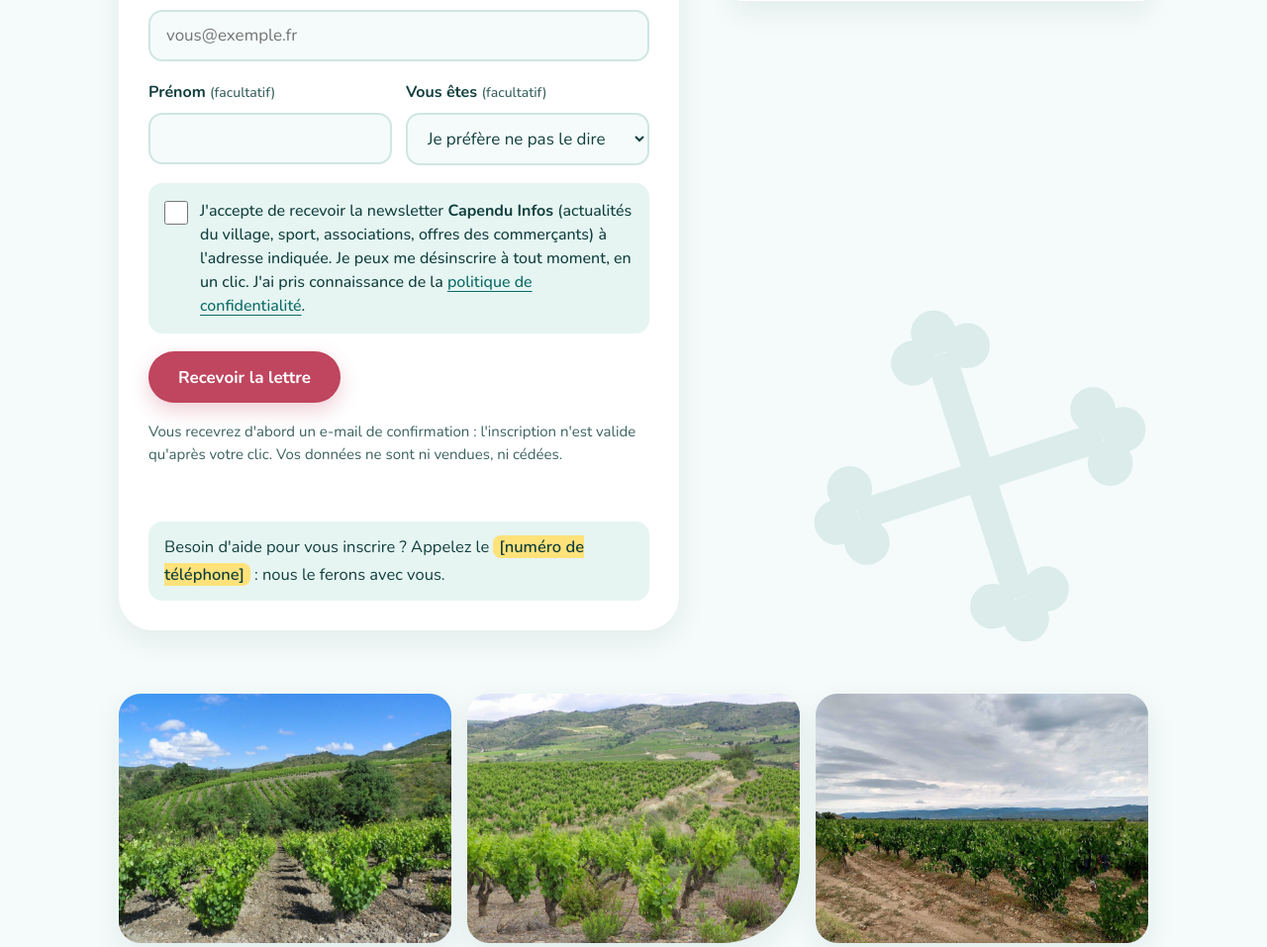
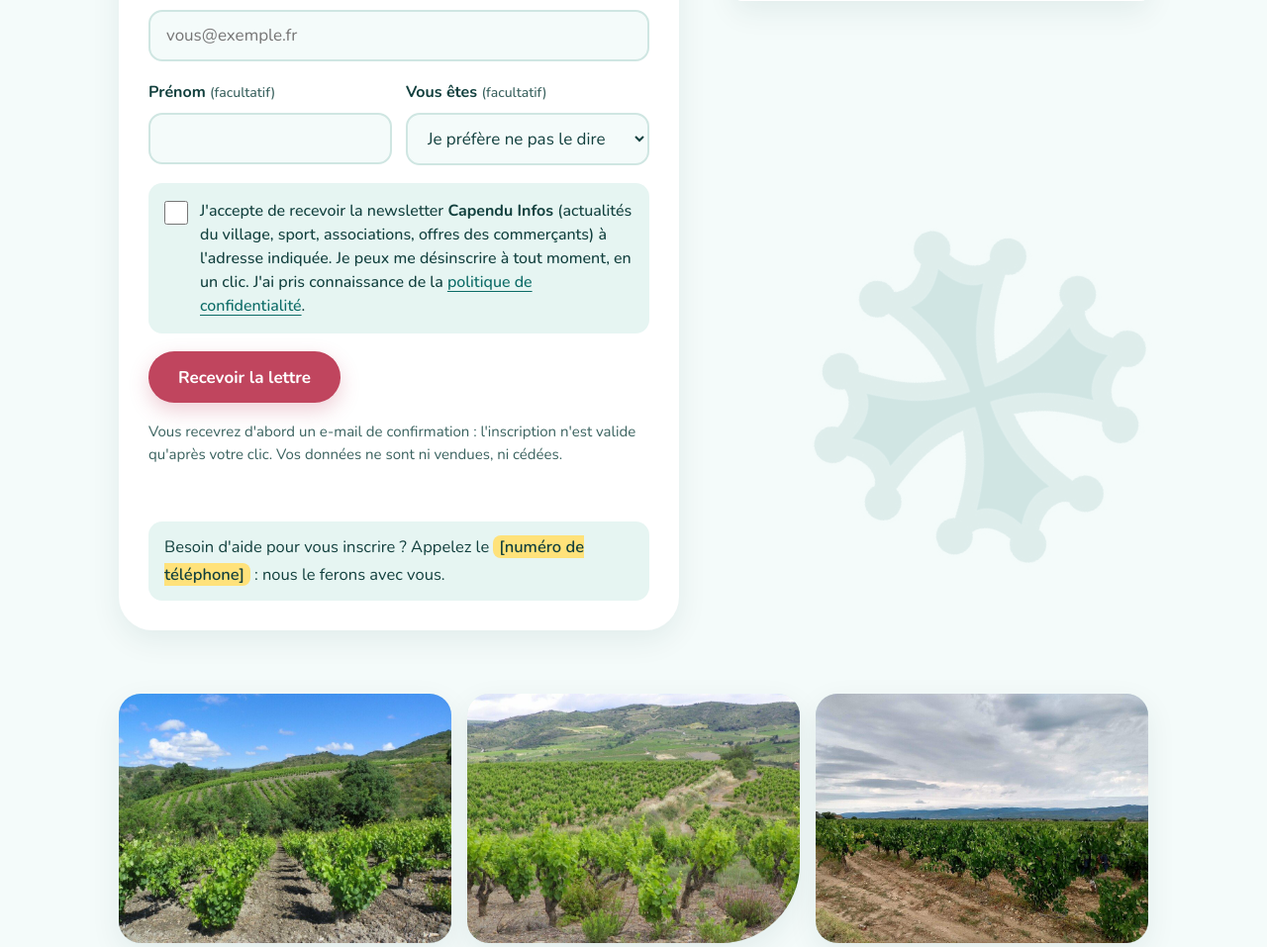
Before and after one commit to lotierimmobilier-prog/Studies, a PHP site: page /newsletter-capendu/index.html in a window 1280 px wide. Shown: the part 634-1591 px from the top of the page at 99% size. Run offline with PHP 8.4, Linux system fonts and the light colour scheme.

Commit message:
Utiliser la croix occitane fournie en filigrane, inclinée
Co-Authored-By: Claude Sonnet 5.5 <noreply@anthropic.com>
Claude-Session: https://claude.ai/code/session_01TzcMvJ2NRYzndZkisSww93

```diff
--- a/newsletter-capendu/styles.css
+++ b/newsletter-capendu/styles.css
@@ -141,9 +141,9 @@ th{background:var(--bg-2);color:var(--ink);font-weight:700}
 .site-footer strong{color:var(--ink)}
 
 /* Croix occitane inclinée, en filigrane */
-.hero::before,.band-alt::before{content:"";position:absolute;background:url(images/croix-occitane.svg) center/contain no-repeat;pointer-events:none;opacity:.1;transform:rotate(-18deg)}
-.hero::before{width:380px;aspect-ratio:1;right:calc(50% - 540px);bottom:30px}
-.band-alt::before{width:440px;aspect-ratio:1;right:-140px;top:-90px;opacity:.08}
+.hero::before,.band-alt::before{content:"";position:absolute;background:url(images/croix-occitane.png) center/contain no-repeat;pointer-events:none;opacity:.16;transform:rotate(-18deg)}
+.hero::before{width:380px;aspect-ratio:1;right:calc(50% - 540px);bottom:110px}
+.band-alt::before{width:440px;aspect-ratio:1;right:-140px;top:-90px;opacity:.12}
 .band-alt{position:relative;overflow:clip}
 .hero>.inner,.band-alt>.inner{position:relative;z-index:1}
 @media (max-width:860px){.hero::before{width:280px;right:-80px;bottom:-30px}}
```
Also changed, not shown: newsletter-capendu/images/croix-occitane.png (added), newsletter-capendu/images/croix-occitane.svg (deleted).
